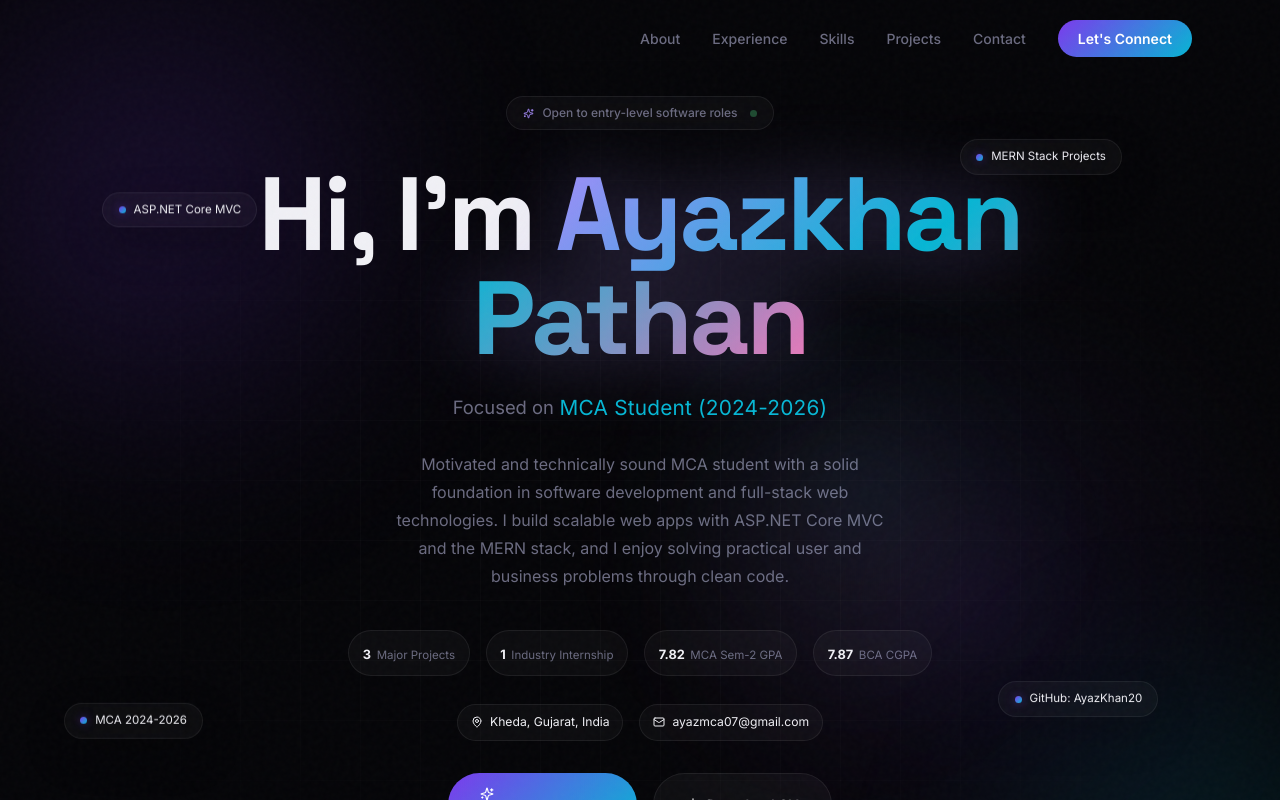
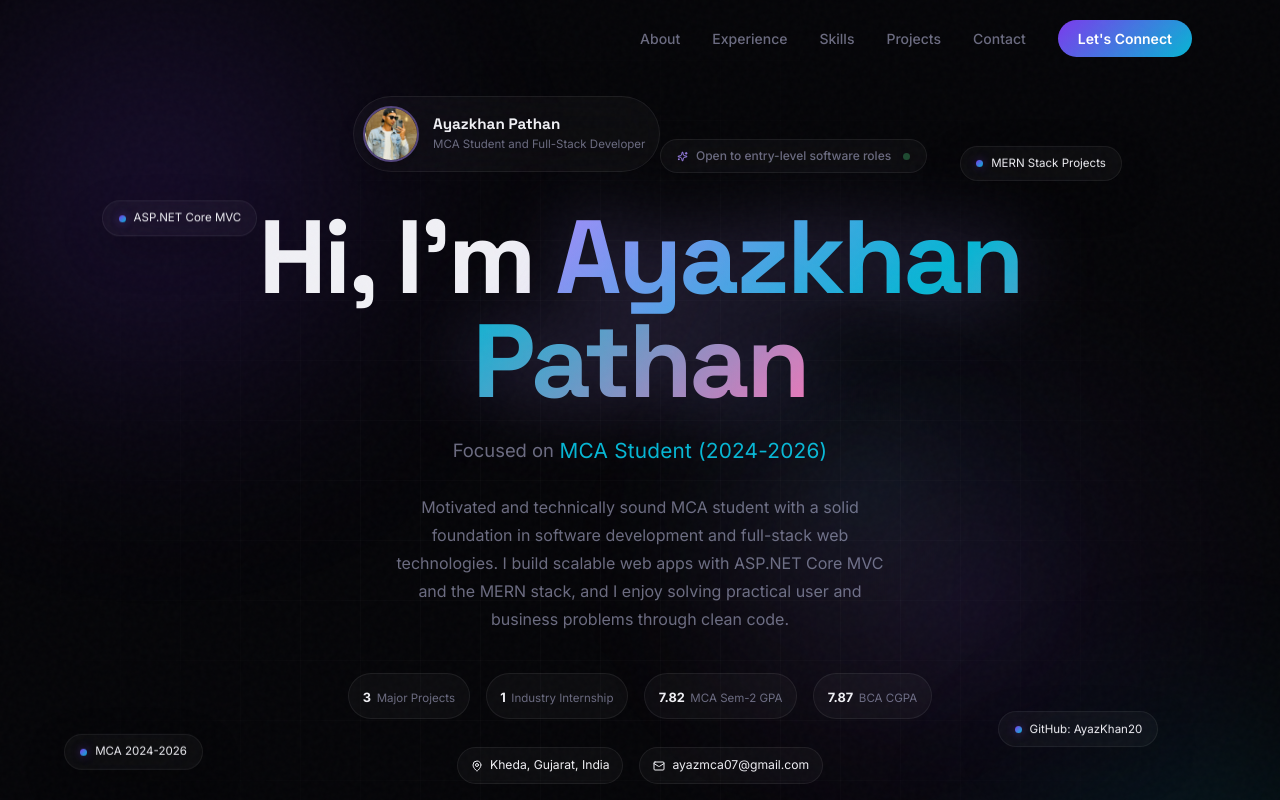
Before and after one commit to AyazKhan20/Ayaz-Portfolio, a React (Vite) app: page / in a window 1280 px wide. Shown: the top 800 px of the page. Built offline with nearby package versions, Linux system fonts and the light colour scheme.

Commit message:
feat: add hero profile photo section on first screen

```diff
--- a/src/components/Hero.jsx
+++ b/src/components/Hero.jsx
@@ -86,6 +86,21 @@ export default function Hero() {
       ))}
 
       <motion.div className="hero-content" style={{ x: contentX, y: contentY, rotateX, rotateY, transformStyle: 'preserve-3d' }}>
+        <motion.div
+          initial={{ opacity: 0, y: 24 }}
+          animate={{ opacity: 1, y: 0 }}
+          transition={{ duration: 0.6 }}
+          className="hero-profile-card glass"
+        >
+          <div className="hero-photo-frame">
+            <img src={profile.profileImage} alt={`${profile.name} profile`} className="hero-photo" loading="eager" />
+          </div>
+          <div className="hero-profile-meta">
+            <p className="hero-profile-name">{profile.name}</p>
+            <p className="hero-profile-role">{profile.title}</p>
+          </div>
+        </motion.div>
+
         <motion.div
           initial={{ opacity: 0, y: 20 }}
           animate={{ opacity: 1, y: 0 }}
--- a/src/data/resumeData.js
+++ b/src/data/resumeData.js
@@ -1,4 +1,6 @@
-const resumePath = `${import.meta.env.BASE_URL}resume.pdf`
+const basePath = import.meta.env.BASE_URL
+const resumePath = `${basePath}resume.pdf`
+const profileImagePath = `${basePath}profile.jpg`
 
 export const profile = {
   name: 'Ayazkhan Pathan',
@@ -11,6 +13,7 @@ export const profile = {
   linkedin: 'https://www.linkedin.com/in/ayazkhan-pathan-43302b357/',
   github: 'https://github.com/AyazKhan20',
   resumeUrl: resumePath,
+  profileImage: profileImagePath,
   summary:
     'Motivated and technically sound MCA student with a solid foundation in software development and full-stack web technologies. I build scalable web apps with ASP.NET Core MVC and the MERN stack, and I enjoy solving practical user and business problems through clean code.',
 }
--- a/src/index.css
+++ b/src/index.css
@@ -264,6 +264,41 @@ body {
   text-align: center;
   will-change: transform;
 }
+.hero-profile-card {
+  display: inline-flex;
+  align-items: center;
+  gap: 0.9rem;
+  padding: 0.55rem 0.85rem 0.55rem 0.55rem;
+  border-radius: 9999px;
+  margin-bottom: 1.1rem;
+}
+.hero-photo-frame {
+  width: 56px;
+  height: 56px;
+  border-radius: 50%;
+  overflow: hidden;
+  border: 2px solid rgba(167, 139, 250, 0.45);
+  box-shadow: 0 10px 24px rgba(0, 0, 0, 0.28);
+}
+.hero-photo {
+  width: 100%;
+  height: 100%;
+  object-fit: cover;
+}
+.hero-profile-meta {
+  text-align: left;
+}
+.hero-profile-name {
+  font-family: 'Space Grotesk', sans-serif;
+  font-weight: 700;
+  font-size: 0.95rem;
+  line-height: 1.2;
+}
+.hero-profile-role {
+  font-size: 0.72rem;
+  color: var(--muted);
+  margin-top: 0.18rem;
+}
 .hero-badge {
   display: inline-flex;
   align-items: center;
@@ -374,6 +409,16 @@ body {
 
   .floating-snippet {
     display: none;
+  }
+
+  .hero-profile-card {
+    width: 100%;
+    justify-content: center;
+    border-radius: 18px;
+  }
+
+  .hero-profile-meta {
+    text-align: left;
   }
 }
 
```
Also changed, not shown: public/profile.jpg (added).
